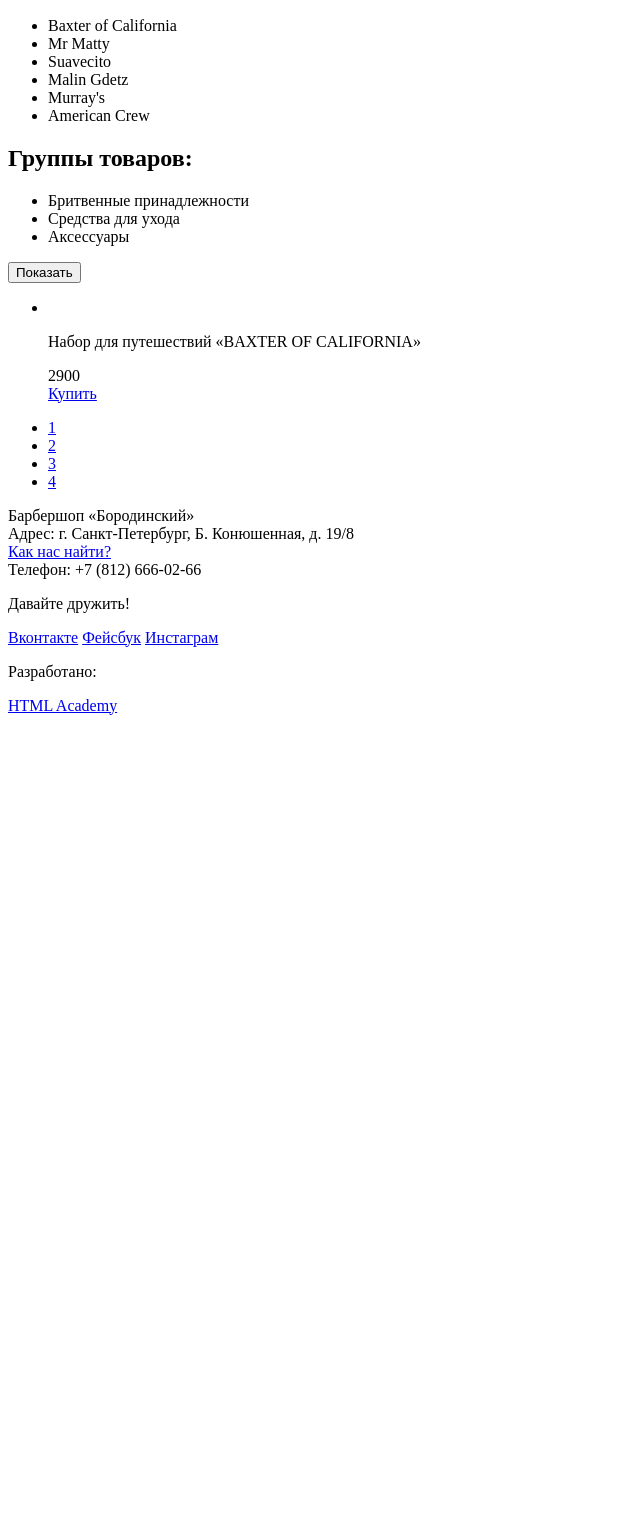
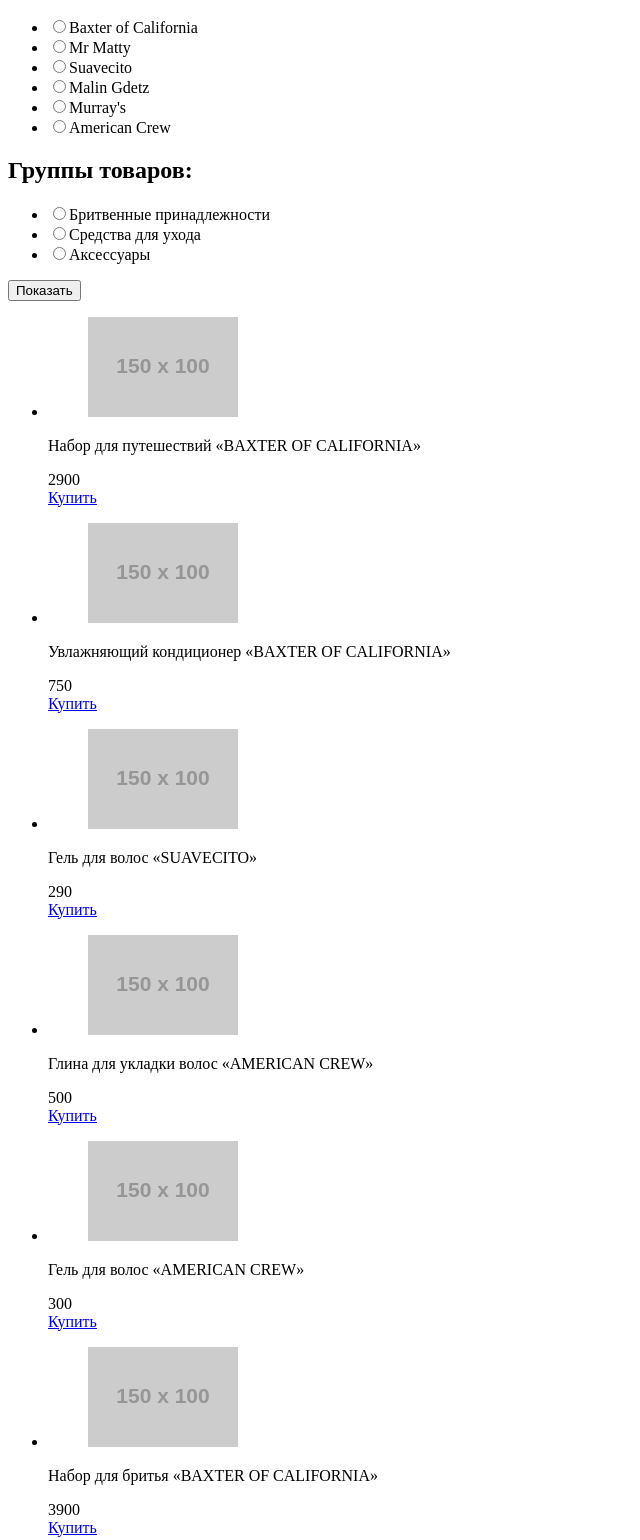
Before and after one commit to itkatun/19372-barbershop-old, a plain HTML site: page catalog.html in a window 1280 px wide. Shown: the part 324-1864 px from the top of the page, without its empty margins (0-640 px from the left). Before the commit the page ends 1047 px from the top, so only its background shows below. Drawn offline with Linux system fonts and the light colour scheme; placeholder pictures from the web are drawn by us.

Commit message:
5
сделал разметку страницы каталога

```diff
--- a/catalog.html
+++ b/catalog.html
@@ -8,7 +8,7 @@
     <header class="main-header">
     	<div class="container">
     		<div class="header-logo"
-    		<img src="#" width="10" height="10" alt="Барбершоп «Бородинский»"></div>
+    		<img src="http://placehold.it/150x100" width="10" height="10" alt="Барбершоп «Бородинский»"></div>
     			<nav class="main-navigation">
     			<ul>
     				<li>
@@ -51,33 +51,72 @@
     			<div class="catalog-content-left">
     				<h2 class="catalog-content-title">Производители:</h2>
     				<ul>
-    					<li>Baxter of California</li>
-    					<li>Mr Matty</li>
-    					<li>Suavecito</li>
-    					<li>Malin Gdetz</li>
-    					<li>Murray's</li>
-    					<li>American Crew</li>
+    					<li><label><input type="radio" name="Baxter of California" value="Baxter of California">Baxter of California</label></li>
+    					<li><label><input type="radio" name="Mr Matty" value="Mr Matty">Mr Matty</label></li>
+    					<li><label><input type="radio" name="Suavecito" value="Suavecito">Suavecito</label></li>
+    					<li><label><input type="radio" name="Malin Gdetz" value="Malin Gdetz">Malin Gdetz</label></li>
+    					<li><label><input type="radio" name="Murray's" value="Murray's">Murray's</label></li>
+    					<li><label><input type="radio" name="American Crew" value="American Crew">American Crew</label></li>
     				</ul>
     				<h2 class="catalog-content-title">Группы товаров:</h2>
     				<ul>
-    					<li>Бритвенные принадлежности</li>
-    					<li>Средства для ухода</li>
-    					<li>Аксессуары</li>
+    					<li><label><input type="radio" name="Oils" value="Oils">Бритвенные принадлежности</label> </li>
+    					<li><label><input type="radio" name="Care" value="Care">Средства для ухода</label> </li>
+    					<li><label><input type="radio" name="Accessories" value="Accessories">Аксессуары</label> </li>
     				</ul>
     				<button class="btn catalog-show" type="button">Показать</button>
     			</div>
     			<div class="catalog-content-right">
     				<div class="catalog-content-gallery">
     					<ul class="catalog-content-list">
-    					<li class="catalog-content-item">
+    						<li class="catalog-content-item">
     						<figure class="catalog-content-item">
-    						<img src="#" width="10" height="10" alt="">
+    						<img src="http://placehold.it/150x100" width="150" height="100" alt="">
     						</figure>
     					<p>Набор для путешествий «BAXTER OF CALIFORNIA» </p>
     					<div class="catalog-item-price">2900</div>
     					<a class="catalog-item-buy" href="#">Купить</a>
     					</li>
-    						<!-- Остальные так же-->
+    					<li class="catalog-content-item">
+    						<figure class="catalog-content-item">
+    						<img src="http://placehold.it/150x100" width="150" height="100" alt="">
+    						</figure>
+    					<p>Увлажняющий кондиционер «BAXTER OF CALIFORNIA» </p>
+    					<div class="catalog-item-price">750</div>
+    					<a class="catalog-item-buy" href="#">Купить</a>
+    					</li>
+    					<li class="catalog-content-item">
+    						<figure class="catalog-content-item">
+    						<img src="http://placehold.it/150x100" width="150" height="100" alt="">
+    						</figure>
+    					<p>Гель для волос «SUAVECITO» </p>
+    					<div class="catalog-item-price">290</div>
+    					<a class="catalog-item-buy" href="#">Купить</a>
+    					</li>
+    					<li class="catalog-content-item">
+    						<figure class="catalog-content-item">
+    						<img src="http://placehold.it/150x100" width="150" height="100" alt="">
+    						</figure>
+    					<p>Глина для укладки волос «AMERICAN CREW» </p>
+    					<div class="catalog-item-price">500</div>
+    					<a class="catalog-item-buy" href="#">Купить</a>
+    					</li>
+    					<li class="catalog-content-item">
+    						<figure class="catalog-content-item">
+    						<img src="http://placehold.it/150x100" width="150" height="100" alt="">
+    						</figure>
+    					<p>Гель для волос «AMERICAN CREW» </p>
+    					<div class="catalog-item-price">300</div>
+    					<a class="catalog-item-buy" href="#">Купить</a>
+    					</li>
+    					<li class="catalog-content-item">
+    						<figure class="catalog-content-item">
+    						<img src="http://placehold.it/150x100" width="150" height="100" alt="">
+    						</figure>
+    					<p>Набор для бритья «BAXTER OF CALIFORNIA» </p>
+    					<div class="catalog-item-price">3900</div>
+    					<a class="catalog-item-buy" href="#">Купить</a>
+    					</li>
     					</ul>
     				</div>
 	    			<div class="catalog-content-pagination">
```
